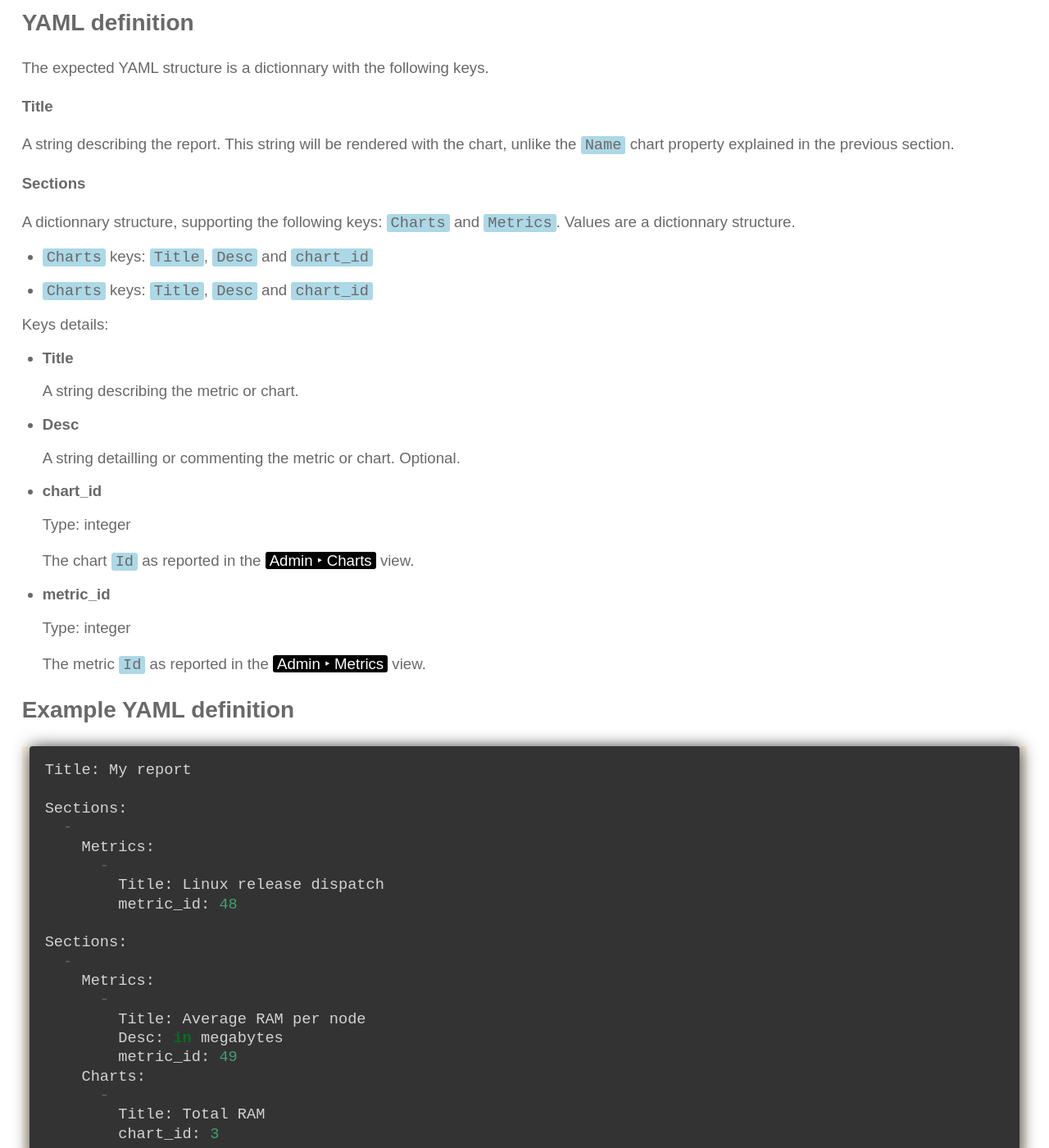
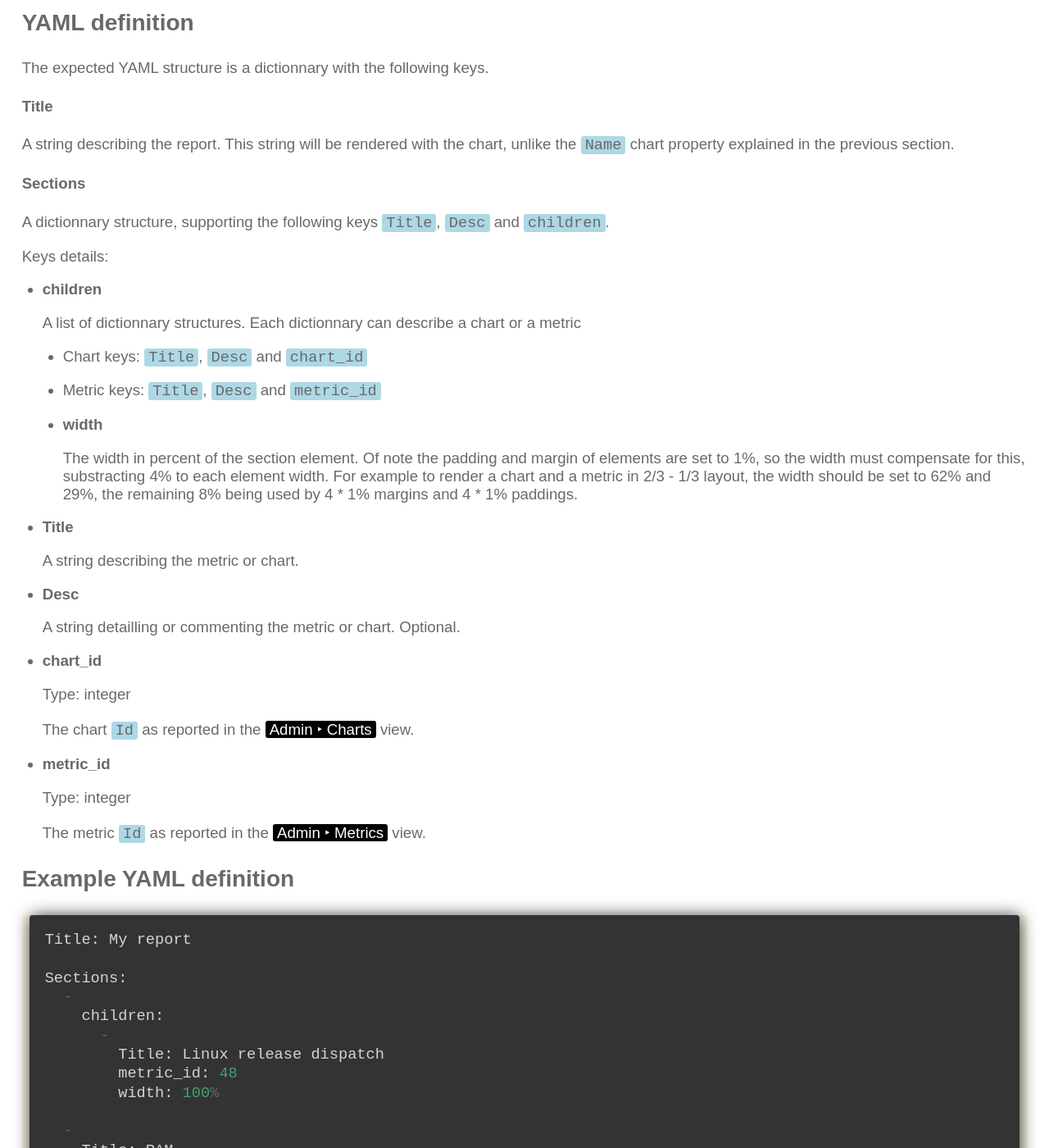
Before and after one commit to opensvc/docs.opensvc.com, a Sphinx documentation site: the page built from source/collector.reports.rst, in a window 1280 px wide and 1400 px high, scrolled down 4210 px. Shown: the whole window at 82% size. Built offline with Sphinx 7.4.7, drawn with Linux system fonts in a browser that asks for light colours; comment, search, counter and statistics services are not loaded; some of the changed text lies outside the part shown.

Commit message:
Update the reports doc to reflect code changes
- Deprecate Metrics and Charts report keys in favor of the
children key.
- Document the 'width' children elements key

```diff
--- a/source/collector.reports.rst
+++ b/source/collector.reports.rst
@@ -204,12 +204,21 @@ A string describing the report. This string will be rendered with the chart, unl
 Sections
 ++++++++
 
-A dictionnary structure, supporting the following keys: `Charts` and `Metrics`. Values are a dictionnary structure.
-
-* `Charts` keys: `Title`, `Desc` and `chart_id`
-* `Charts` keys: `Title`, `Desc` and `chart_id`
+A dictionnary structure, supporting the following keys `Title`, `Desc` and `children`.
 
 Keys details:
+
+* **children**
+
+  A list of dictionnary structures. Each dictionnary can describe a chart or a metric
+
+  * Chart keys: `Title`, `Desc` and `chart_id`
+
+  * Metric keys: `Title`, `Desc` and `metric_id`
+
+  * **width**
+
+    The width in percent of the section element. Of note the padding and margin of elements are set to 1%, so the width must compensate for this, substracting 4% to each element width. For example to render a chart and a metric in 2/3 - 1/3 layout, the width should be set to 62% and 29%, the remaining 8% being used by 4 * 1% margins and 4 * 1% paddings.
 
 * **Title**
 
@@ -242,19 +251,22 @@ Example YAML definition
 
     Sections:
       -
-        Metrics:
+        children:
           -
             Title: Linux release dispatch
             metric_id: 48
+            width: 100%
 
-    Sections:
       -
-        Metrics:
+        Title: RAM
+        Desc: All about memory
+        children:
           -
             Title: Average RAM per node
             Desc: in megabytes
             metric_id: 49
-        Charts:
+            width: 62%
           -
             Title: Total RAM
             chart_id: 3
+            width: 29%
```
